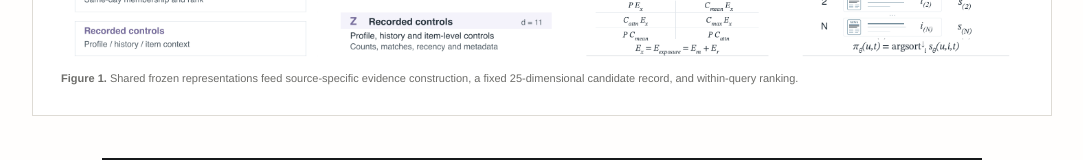
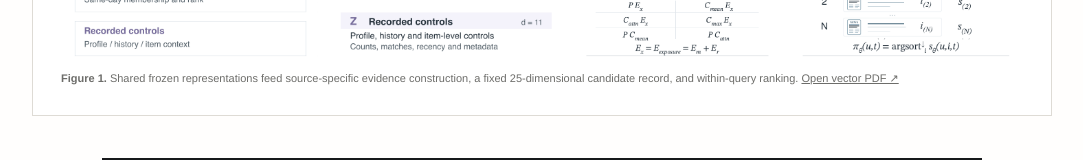
Before and after one commit to WoojinPark-Jay/pec-fuse-ranking, a React (Vite) app in the folder tutorial/: page / in a window 1280 px wide. Shown: the part 1485-1645 px from the top of the page, without its empty margins (98-1181 px from the left). Built offline with nearby package versions, Linux system fonts and the light colour scheme.

Commit message:
Make architecture figure clickable with vector PDF link

```diff
--- a/tutorial/src/project-home.tsx
+++ b/tutorial/src/project-home.tsx
@@ -73,8 +73,10 @@ export function ProjectHome(_props: { lang: "en" | "ko" }) {
             <p>The architecture separates representation, evidence construction, and final scoring. The figure below is Figure 1 from the manuscript.</p>
           </div>
           <figure className="paper-figure architecture-figure">
-            <img src="./paper-architecture.png?v=47" alt="PEC-Fuse architecture from manuscript revision v47" />
-            <figcaption><strong>Figure 1.</strong> Shared frozen representations feed source-specific evidence construction, a fixed 25-dimensional candidate record, and within-query ranking.</figcaption>
+            <a href="./paper-architecture.pdf?v=47" target="_blank" rel="noopener noreferrer" aria-label="Open Figure 1 as a sharp, zoomable vector PDF in a new tab" title="Click to open the vector PDF" style={{ display: 'block', cursor: 'zoom-in' }}>
+              <img src="./paper-architecture.png?v=47" alt="PEC-Fuse architecture from manuscript revision v47" />
+            </a>
+            <figcaption><strong>Figure 1.</strong> Shared frozen representations feed source-specific evidence construction, a fixed 25-dimensional candidate record, and within-query ranking. <a href="./paper-architecture.pdf?v=47" target="_blank" rel="noopener noreferrer">Open vector PDF ↗</a></figcaption>
           </figure>
 
           <div className="record-preview">
```
Also changed, not shown: 1 other file (tests, documents, lock files or other folders).
